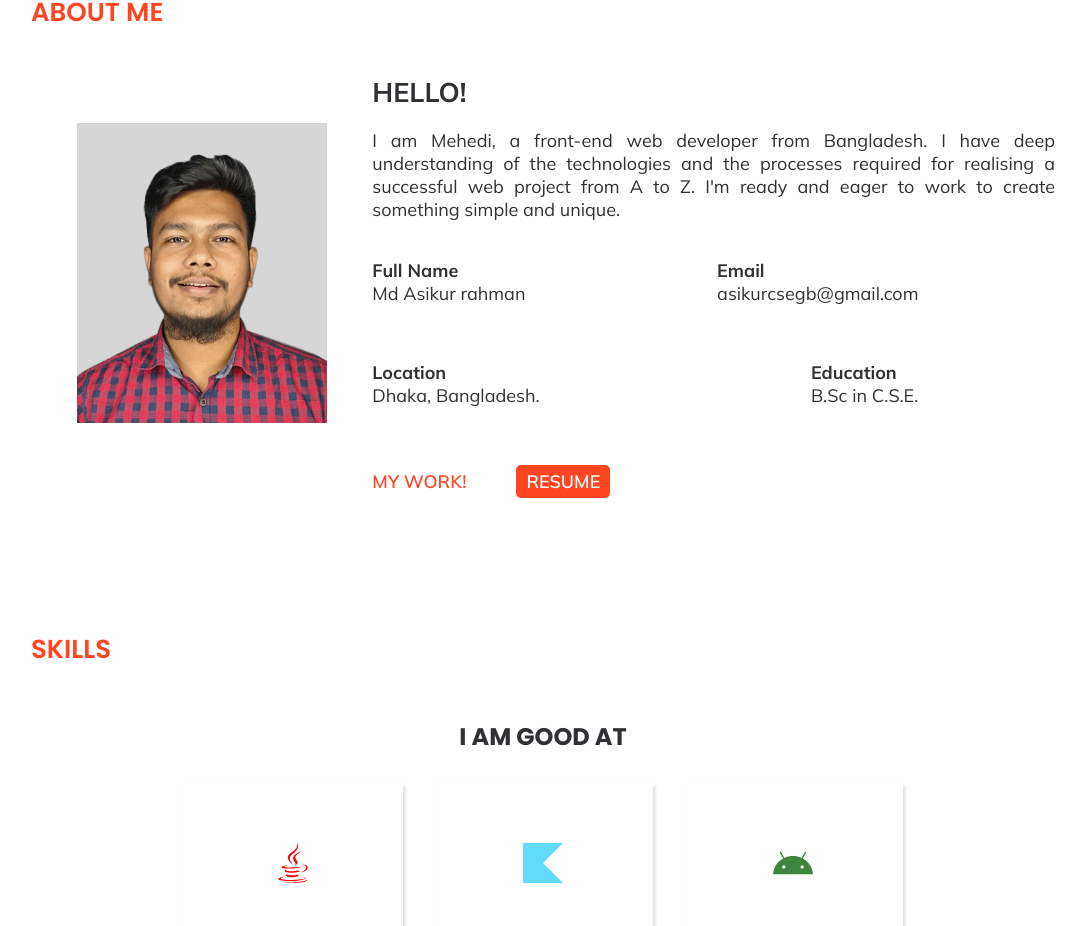
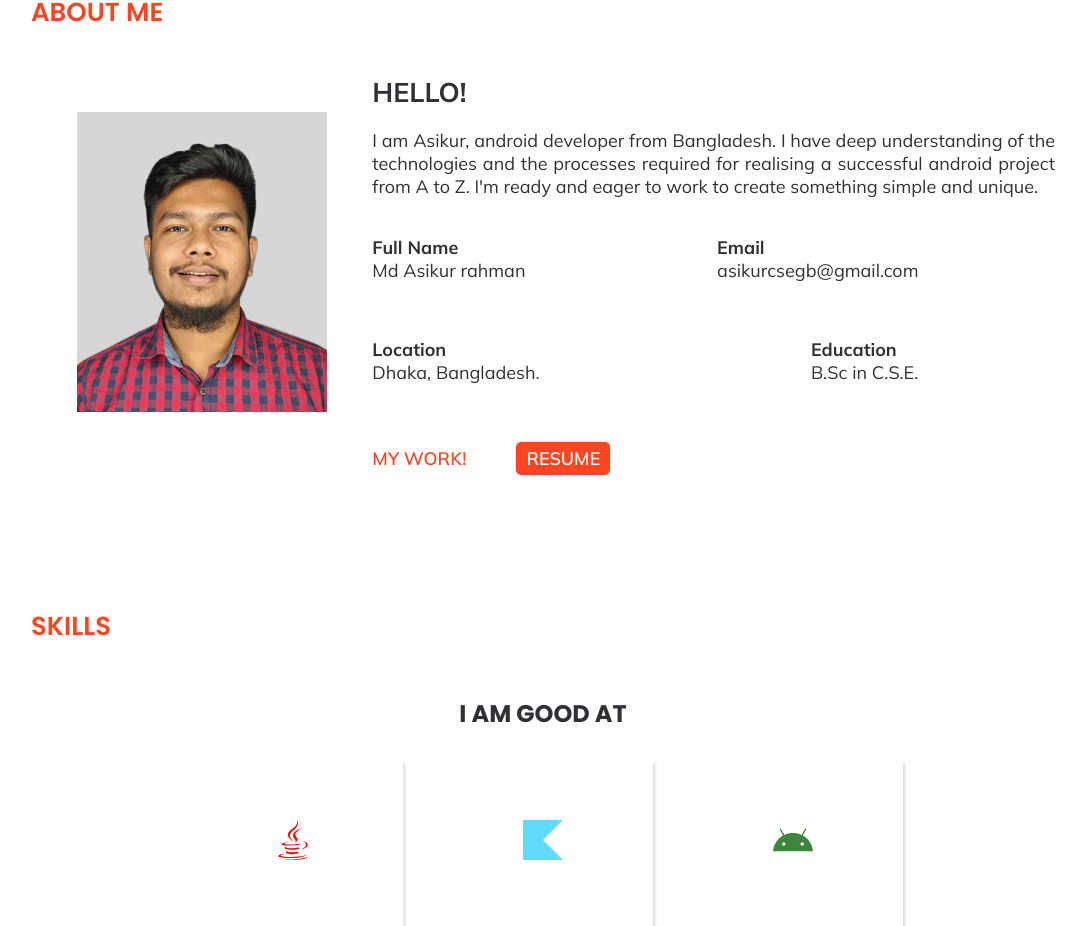
Before and after one commit to arkzen/portfolio-asikur, a React (Create React App) app: page / in a window 1280 px wide. Shown: the part 939-1865 px from the top of the page, without its empty margins (97-1183 px from the left). Built offline with nearby package versions, Linux system fonts and the light colour scheme.

Commit message:
update about

```diff
--- a/src/Components/About.jsx
+++ b/src/Components/About.jsx
@@ -23,9 +23,9 @@ export default function About({ colorBG, colorText, colorDynamic }) {
         <div className="rightPart">
           <h2>Hello!</h2>
           <p>
-            I am Mehedi, a front-end web developer from Bangladesh. I have deep
+            I am Asikur, android developer from Bangladesh. I have deep
             understanding of the technologies and the processes required for
-            realising a successful web project from A to Z. I'm ready and eager
+            realising a successful android project from A to Z. I'm ready and eager
             to work to create something simple and unique.
           </p>
           <div className="aboutContact">
@@ -56,7 +56,7 @@ export default function About({ colorBG, colorText, colorDynamic }) {
             <a
               className="resume"
               style={{ backgroundColor: colorDynamic, color: colorBG }}
-              href="https://drive.google.com/file/d/1rq66V7Fs6gFX09_8iqe2H3RTk6VpEklu/view?usp=sharing"
+              href="https://asikur-docs.s3.ap-southeast-2.amazonaws.com/Resume-of-Asikur+rahman.pdf"
               target="_blank"
               rel="noreferrer"
             >
```
